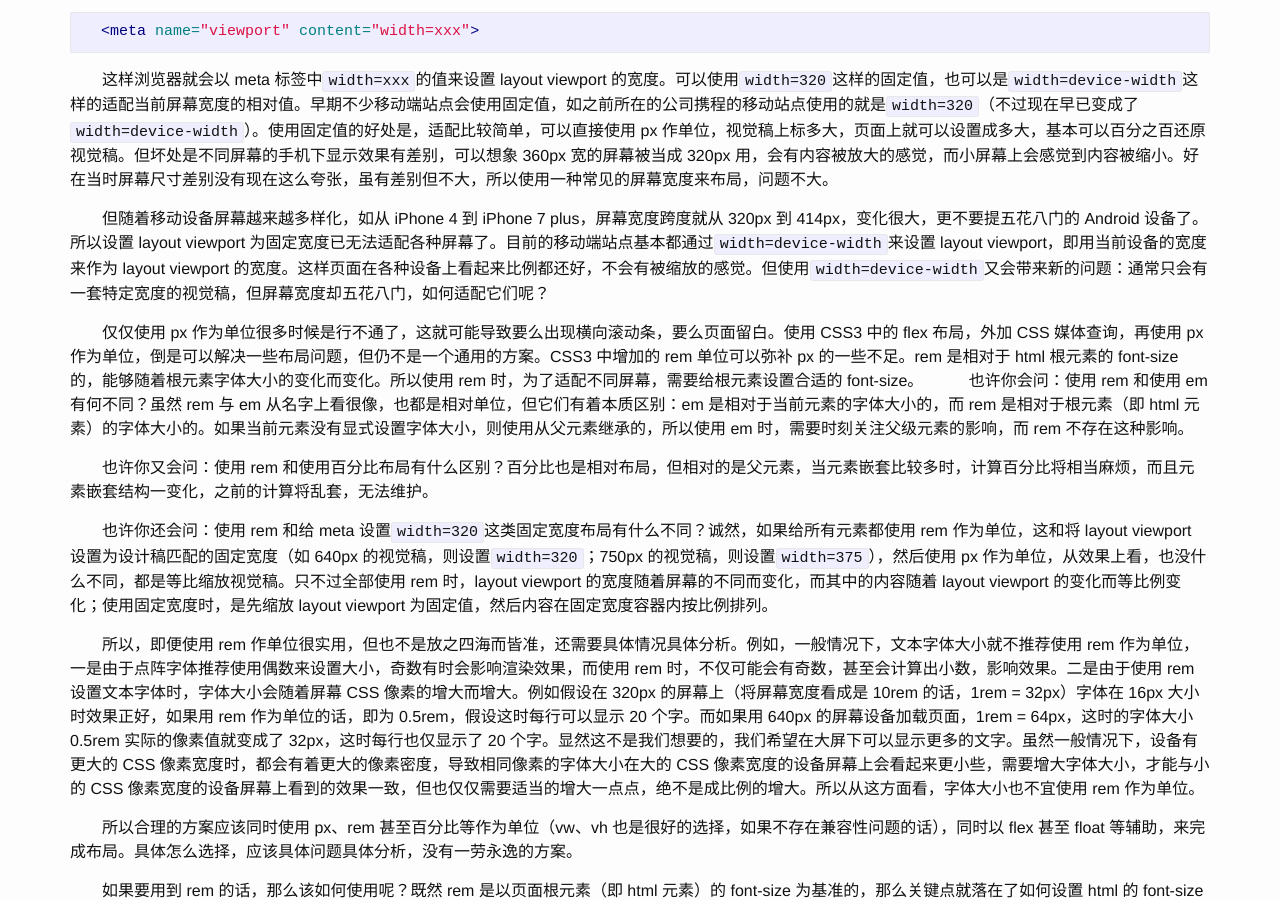
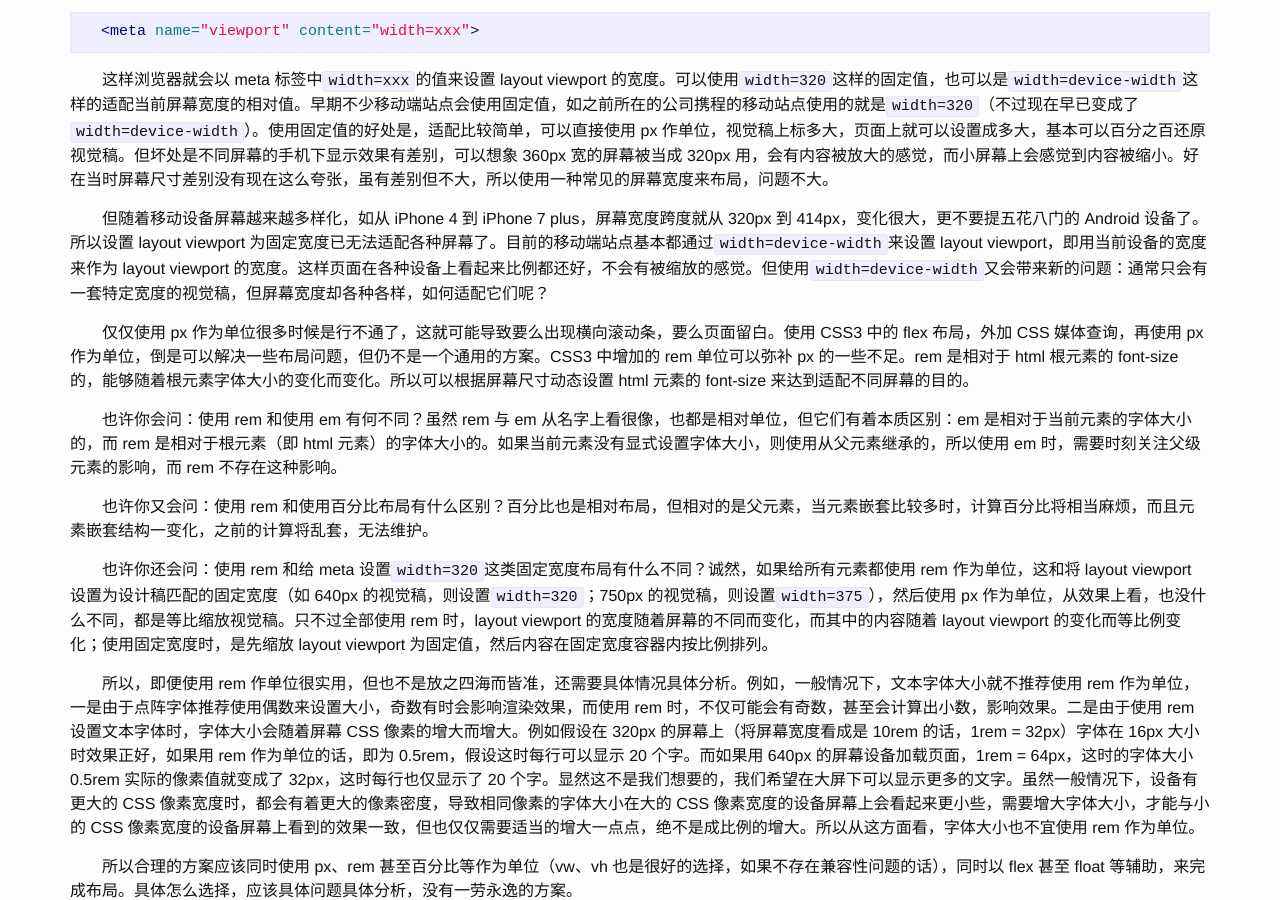
Before and after one commit to bruce-xu/bruce-xu.github.io, a Jekyll site: the page built from _posts/2017-07-21-webapp-layout.markdown, in a window 1280 px wide and 900 px high, scrolled down 935 px. Built offline with Jekyll 4.4.1, drawn with Linux system fonts in a browser that asks for light colours; comment, search, counter and statistics services are not loaded.

Commit message:
Update 2017-07-21-webapp-layout.markdown

```diff
--- a/_posts/2017-07-21-webapp-layout.markdown
+++ b/_posts/2017-07-21-webapp-layout.markdown
@@ -24,9 +24,9 @@
 
 　　这样浏览器就会以 meta 标签中`width=xxx`的值来设置 layout viewport 的宽度。可以使用`width=320`这样的固定值，也可以是`width=device-width`这样的适配当前屏幕宽度的相对值。早期不少移动端站点会使用固定值，如之前所在的公司携程的移动站点使用的就是`width=320`（不过现在早已变成了`width=device-width`）。使用固定值的好处是，适配比较简单，可以直接使用 px 作单位，视觉稿上标多大，页面上就可以设置成多大，基本可以百分之百还原视觉稿。但坏处是不同屏幕的手机下显示效果有差别，可以想象 360px 宽的屏幕被当成 320px 用，会有内容被放大的感觉，而小屏幕上会感觉到内容被缩小。好在当时屏幕尺寸差别没有现在这么夸张，虽有差别但不大，所以使用一种常见的屏幕宽度来布局，问题不大。
 
-　　但随着移动设备屏幕越来越多样化，如从 iPhone 4 到 iPhone 7 plus，屏幕宽度跨度就从 320px 到 414px，变化很大，更不要提五花八门的 Android 设备了。所以设置 layout viewport 为固定宽度已无法适配各种屏幕了。目前的移动端站点基本都通过`width=device-width`来设置 layout viewport，即用当前设备的宽度来作为 layout viewport 的宽度。这样页面在各种设备上看起来比例都还好，不会有被缩放的感觉。但使用`width=device-width`又会带来新的问题：通常只会有一套特定宽度的视觉稿，但屏幕宽度却五花八门，如何适配它们呢？
+　　但随着移动设备屏幕越来越多样化，如从 iPhone 4 到 iPhone 7 plus，屏幕宽度跨度就从 320px 到 414px，变化很大，更不要提五花八门的 Android 设备了。所以设置 layout viewport 为固定宽度已无法适配各种屏幕了。目前的移动端站点基本都通过`width=device-width`来设置 layout viewport，即用当前设备的宽度来作为 layout viewport 的宽度。这样页面在各种设备上看起来比例都还好，不会有被缩放的感觉。但使用`width=device-width`又会带来新的问题：通常只会有一套特定宽度的视觉稿，但屏幕宽度却各种各样，如何适配它们呢？
 
-　　仅仅使用 px 作为单位很多时候是行不通了，这就可能导致要么出现横向滚动条，要么页面留白。使用 CSS3 中的 flex 布局，外加 CSS 媒体查询，再使用 px 作为单位，倒是可以解决一些布局问题，但仍不是一个通用的方案。CSS3 中增加的 rem 单位可以弥补 px 的一些不足。rem 是相对于 html 根元素的 font-size 的，能够随着根元素字体大小的变化而变化。所以使用 rem 时，为了适配不同屏幕，需要给根元素设置合适的 font-size。
+　　仅仅使用 px 作为单位很多时候是行不通了，这就可能导致要么出现横向滚动条，要么页面留白。使用 CSS3 中的 flex 布局，外加 CSS 媒体查询，再使用 px 作为单位，倒是可以解决一些布局问题，但仍不是一个通用的方案。CSS3 中增加的 rem 单位可以弥补 px 的一些不足。rem 是相对于 html 根元素的 font-size 的，能够随着根元素字体大小的变化而变化。所以可以根据屏幕尺寸动态设置 html 元素的 font-size 来达到适配不同屏幕的目的。
 
 　　也许你会问：使用 rem 和使用 em 有何不同？虽然 rem 与 em 从名字上看很像，也都是相对单位，但它们有着本质区别：em 是相对于当前元素的字体大小的，而 rem 是相对于根元素（即 html 元素）的字体大小的。如果当前元素没有显式设置字体大小，则使用从父元素继承的，所以使用 em 时，需要时刻关注父级元素的影响，而 rem 不存在这种影响。
 
```
